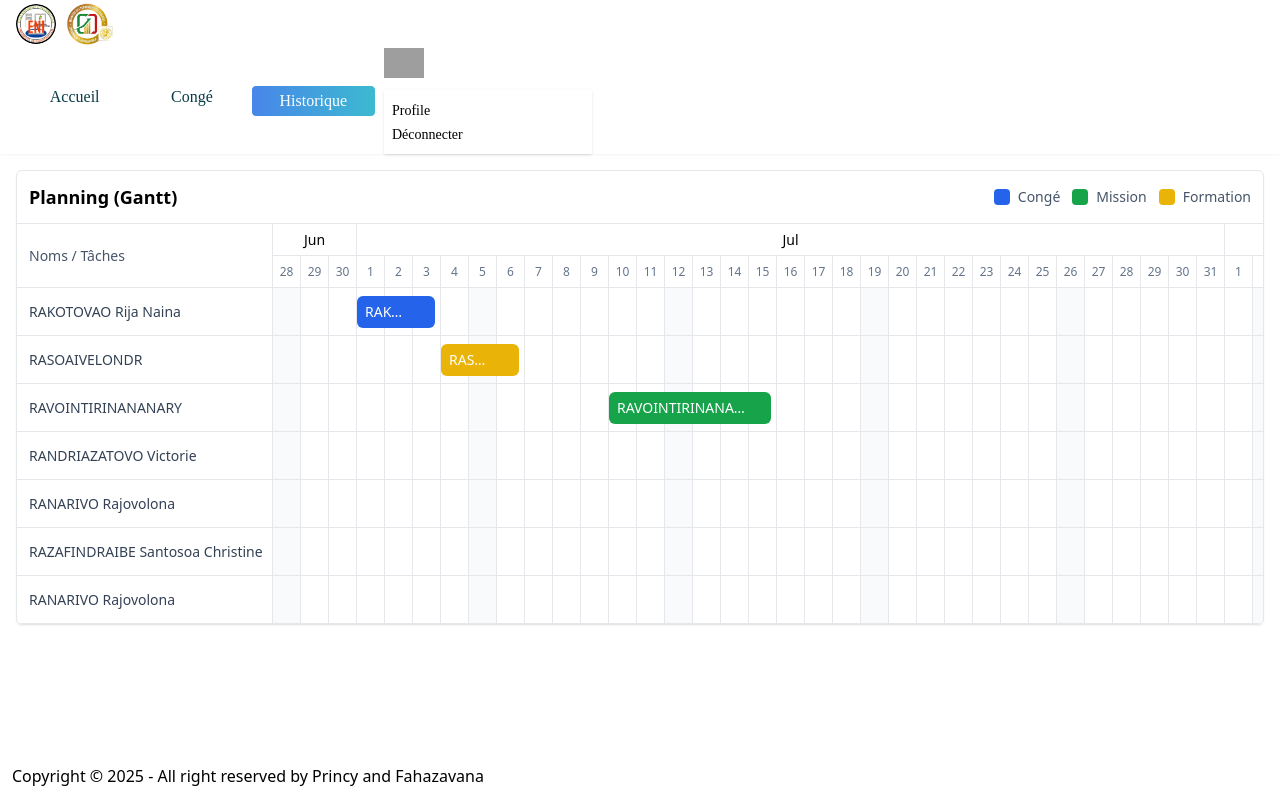
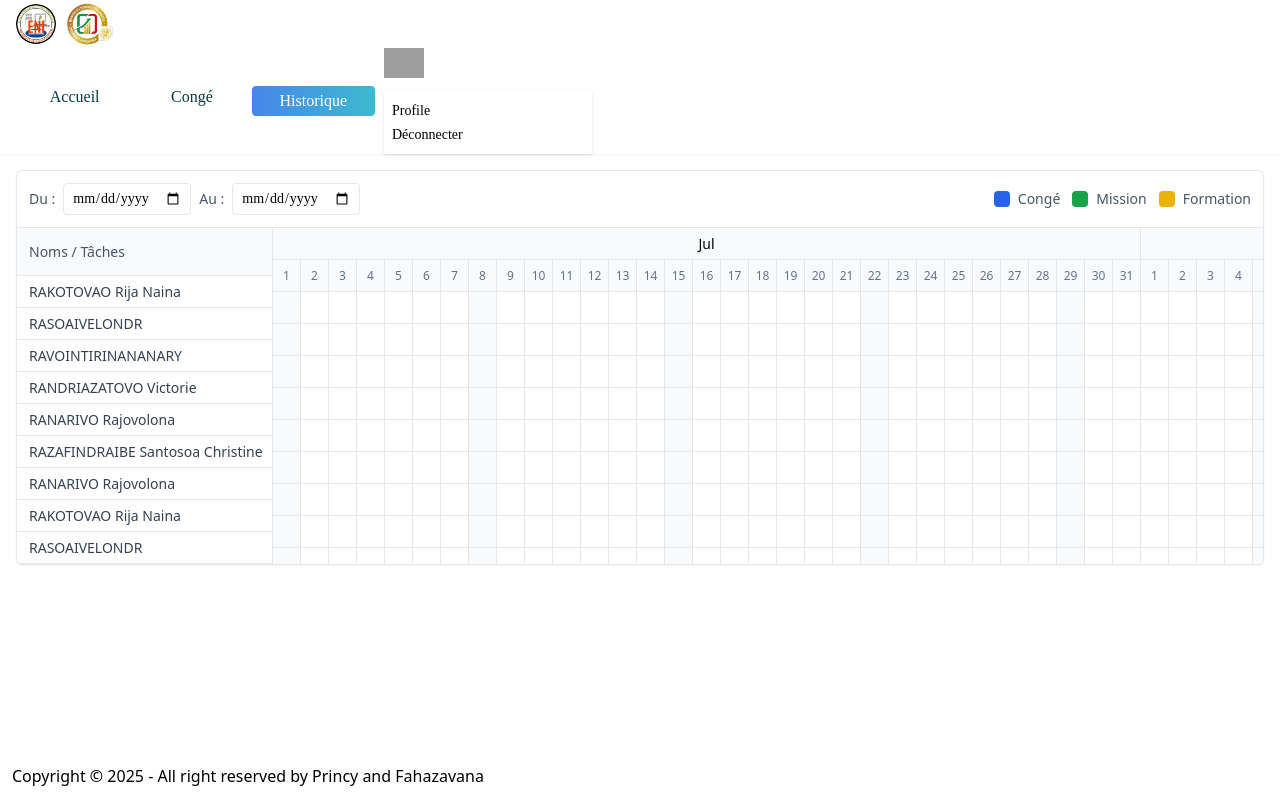
Before and after one commit to Arikanto2/CONGE_SRB, a React (Vite) app in the folder frontend/: page /Statistique in a window 1280 px wide. Built offline with nearby package versions, Linux system fonts and the light colour scheme; grey boxes are pictures that could not be loaded; a web font is replaced by a local one.

Commit message:
Historique

```diff
--- a/frontend/src/Composants/Chart.jsx
+++ b/frontend/src/Composants/Chart.jsx
@@ -1,125 +1,146 @@
-import React, { useMemo } from 'react';
+import React, { useMemo, useState } from "react";
 
-// Composant GanttChart.jsx
-// Utilisation :
-// import GanttChart from './GanttChart';
-// <GanttChart tasks={tasks} dayWidth={28} />
-
-// Structure d'une tâche :
-// { id, name, start: 'YYYY-MM-DD', end: 'YYYY-MM-DD', status: 'conge'|'mission'|'formation' }
-
+// --- Fonctions utilitaires ---
 function parseDate(s) {
-    // Convertit une string 'YYYY-MM-DD' en objet Date (sans heures)
     if (!s) return null;
     if (s instanceof Date) return new Date(s.getFullYear(), s.getMonth(), s.getDate());
-    const [y, m, d] = s.split('-').map(Number);
-    return new Date(y, m - 1, d); // mois commence à 0 en JS
+    const [y, m, d] = s.split("-").map(Number);
+    return new Date(y, m - 1, d);
 }
 
 function daysBetween(a, b) {
-    // Calcule le nombre de jours entiers entre 2 dates
-    const ms = 24 * 60 * 60 * 1000; // millisecondes dans un jour
+    const ms = 24 * 60 * 60 * 1000;
     return Math.round((b - a) / ms);
 }
 
 function addDays(d, n) {
-    // Ajoute n jours à une date et retourne une nouvelle date
     const r = new Date(d);
     r.setDate(r.getDate() + n);
     return r;
 }
 
-// Couleurs par défaut selon le statut de la tâche
+// --- Couleurs par défaut ---
 const DEFAULT_COLORS = {
-    conge: 'bg-blue-600',
-    mission: 'bg-green-600',
-    formation: 'bg-yellow-500',
-    default: 'bg-slate-600'
+    conge: "bg-blue-600",
+    mission: "bg-green-600",
+    formation: "bg-yellow-500",
+    default: "bg-slate-600",
 };
 
+// --- Composant principal ---
 export default function GanttChart({ tasks = [], dayWidth = 28 }) {
-    // Normalisation des tâches : calcul des durées, index interne, dates formatées
+    const [filterStart, setFilterStart] = useState("");
+    const [filterEnd, setFilterEnd] = useState("");
+    const [maxVisibleTasks, setMaxVisibleTasks] = useState(8); // état pour le nombre de tâches visibles
+
     const normalized = useMemo(() => {
         return tasks.map((t, i) => {
             const start = parseDate(t.start);
             const end = parseDate(t.end);
-            const duration = daysBetween(start, end) + 1; // +1 car inclusif
+            const duration = daysBetween(start, end) + 1;
             return { ...t, _start: start, _end: end, _duration: duration, _idx: i };
         });
     }, [tasks]);
 
-    // Calcul de la plage temporelle du diagramme (min et max date)
     const [minDate, maxDate] = useMemo(() => {
-        if (!normalized.length) {
-            // si aucune tâche, on prend aujourd'hui + 30 jours
-            const today = new Date();
-            return [today, addDays(today, 30)];
-        }
-        // trouver la date la plus petite et la plus grande
-        const min = normalized.reduce((acc, t) => (t._start < acc ? t._start : acc), normalized[0]._start);
-        const max = normalized.reduce((acc, t) => (t._end > acc ? t._end : acc), normalized[0]._end);
-        // rajouter un peu de marge de chaque côté
-        return [addDays(min, -3), addDays(max, 3)];
-    }, [normalized]);
+        const today = new Date();
+        const start = new Date(today.getFullYear(), today.getMonth() - 2, 1);
+        const end = new Date(today.getFullYear(), today.getMonth() + 1, 0);
+        return [start, end];
+    }, []);
 
-    // Nombre total de jours affichés
-    const totalDays = useMemo(() => daysBetween(minDate, maxDate) + 1, [minDate, maxDate]);
+    const [filteredMin, filteredMax] = useMemo(() => {
+        const start = filterStart ? parseDate(filterStart) : minDate;
+        const end = filterEnd ? parseDate(filterEnd) : maxDate;
+        return [start, end];
+    }, [filterStart, filterEnd, minDate, maxDate]);
 
-    // Fonction pour convertir une date en position horizontale (x en pixels)
-    const dateToX = (d) => daysBetween(minDate, d) * dayWidth;
+    const visibleTasks = useMemo(() => {
+        return normalized.filter(
+            (t) => t._end >= filteredMin && t._start <= filteredMax
+        );
+    }, [normalized, filteredMin, filteredMax]);
 
-    // Construction des entêtes (jours + mois regroupés)
+    const totalDays = useMemo(
+        () => daysBetween(filteredMin, filteredMax) + 1,
+        [filteredMin, filteredMax]
+    );
+    const dateToX = (d) => daysBetween(filteredMin, d) * dayWidth;
+
     const headers = useMemo(() => {
         const days = [];
         for (let i = 0; i < totalDays; i++) {
-            const dt = addDays(minDate, i);
-            days.push({ date: dt, label: dt.getDate() }); // label = numéro du jour
+            const dt = addDays(filteredMin, i);
+            days.push({ date: dt, label: dt.getDate() });
         }
 
-        // Regrouper par mois pour dessiner la ligne des mois
         const months = [];
         let cur = null;
         days.forEach((d, idx) => {
-            const key = d.date.getFullYear() + '-' + (d.date.getMonth() + 1);
+            const key = d.date.getFullYear() + "-" + (d.date.getMonth() + 1);
             if (!cur || cur.key !== key) {
-                // nouveau mois
-                cur = { key, month: d.date.toLocaleString(undefined, { month: 'short' }), startIdx: idx, span: 1 };
+                cur = {
+                    key,
+                    month: d.date.toLocaleString(undefined, { month: "short" }),
+                    startIdx: idx,
+                    span: 1,
+                };
                 months.push(cur);
-            } else cur.span++; // même mois → augmenter sa largeur
+            } else cur.span++;
         });
         return { days, months };
-    }, [minDate, totalDays, dayWidth]);
+    }, [filteredMin, totalDays]);
 
-    // Hauteur d'une tâche
-    const TASK_HEIGHT = 48; // 12 * 4px = 48px (taille h-12)
+    const TASK_HEIGHT = 32;
+    const BAR_HEIGHT = 20;
 
-// Nombre maximum de tâches visibles sans scroll
-    const MAX_VISIBLE_TASKS = 7;
+    // --- Gestion du scroll ---
+    const handleScroll = (e) => {
+        const scrollTop = e.target.scrollTop;
+        if (scrollTop > 0 && maxVisibleTasks === 8) {
+            setMaxVisibleTasks(12); // passe à 12 tâches visibles
+        }
+    };
 
     return (
         <div className="w-full border rounded-md overflow-hidden bg-white shadow-sm">
-            {/* Header avec légende */}
+            {/* Filtres et légende */}
             <div className="flex items-center justify-between p-3 border-b">
-                <h3 className="text-lg font-semibold">Planning (Gantt)</h3>
-                <div className="flex items-center gap-3">
-                    <Legend />
+                <div className="flex items-center gap-2">
+                    <label className="text-sm text-slate-600">Du :</label>
+                    <input
+                        type="date"
+                        className="border rounded px-2 py-1 text-sm"
+                        value={filterStart}
+                        onChange={(e) => setFilterStart(e.target.value)}
+                    />
+                    <label className="text-sm text-slate-600">Au :</label>
+                    <input
+                        type="date"
+                        className="border rounded px-2 py-1 text-sm"
+                        value={filterEnd}
+                        onChange={(e) => setFilterEnd(e.target.value)}
+                    />
                 </div>
+                <Legend />
             </div>
 
-            <div className="flex">
-                {/* Colonne gauche : noms des tâches */}
+            {/* Conteneur défilable */}
+            <div
+                className="flex overflow-auto"
+                style={{ maxHeight: TASK_HEIGHT * maxVisibleTasks + 80 }}
+                onScroll={handleScroll}
+            >
+                {/* Colonne noms */}
                 <div className="w-64 min-w-[16rem] border-r">
-                    <div className="h-16 flex items-center px-3 border-b">
+                    <div className="h-12 flex items-center px-3 border-b bg-slate-50 sticky top-0 z-10">
                         <span className="text-sm text-slate-600">Noms / Tâches</span>
                     </div>
-                    <div
-                        className="overflow-y-auto"
-                        style={{ maxHeight: TASK_HEIGHT * MAX_VISIBLE_TASKS }} // limite à 7 tâches visibles
-                    >
-                        {normalized.map((t) => (
+                    <div>
+                        {visibleTasks.map((t) => (
                             <div
                                 key={t.id ?? t._idx}
-                                className="h-12 flex items-center px-3 border-b text-sm text-slate-700 truncate"
+                                className="h-8 flex items-center px-3 border-b text-sm text-slate-700 truncate bg-white"
                                 title={`${t.name} — ${t.start} → ${t.end}`}
                             >
                                 {t.name}
@@ -128,11 +149,11 @@ export default function GanttChart({ tasks = [], dayWidth = 28 }) {
                     </div>
                 </div>
 
-                {/* Partie droite : calendrier + barres */}
-                <div className="flex-1 overflow-auto">
+                {/* Calendrier */}
+                <div className="flex-1 bg-white">
                     <div style={{ width: totalDays * dayWidth }} className="min-w-[400px]">
-                        {/* Ligne des mois */}
-                        <div className="h-8 border-b flex">
+                        {/* Mois */}
+                        <div className="h-8 border-b flex sticky top-0 bg-slate-50 z-10">
                             {headers.months.map((m) => (
                                 <div
                                     key={m.key}
@@ -144,8 +165,8 @@ export default function GanttChart({ tasks = [], dayWidth = 28 }) {
                             ))}
                         </div>
 
-                        {/* Ligne des jours */}
-                        <div className="h-8 border-b flex">
+                        {/* Jours */}
+                        <div className="h-8 border-b flex sticky top-8 bg-slate-50 z-10">
                             {headers.days.map((d, idx) => (
                                 <div
                                     key={idx}
@@ -158,42 +179,34 @@ export default function GanttChart({ tasks = [], dayWidth = 28 }) {
                         </div>
 
                         {/* Grille + barres */}
-                        <div
-                            className="overflow-y-auto"
-                            style={{ maxHeight: TASK_HEIGHT * MAX_VISIBLE_TASKS }}
-                        >
-                            {normalized.map((t) => (
-                                <div key={t.id ?? t._idx} className="h-12 border-b relative">
-                                    {/* grille verticale des jours */}
+                        <div>
+                            {visibleTasks.map((t) => (
+                                <div key={t.id ?? t._idx} className="h-8 border-b relative">
                                     <div className="absolute inset-0 flex">
-                                        {headers.days.map((d, idx) => (
+                                        {headers.days.map((_, idx) => (
                                             <div
                                                 key={idx}
                                                 style={{ width: dayWidth }}
-                                                className={`h-full border-r ${idx % 7 === 0 ? 'bg-slate-50' : ''}`}
+                                                className={`h-full border-r ${
+                                                    idx % 7 === 0 ? "bg-slate-50" : ""
+                                                }`}
                                             />
                                         ))}
                                     </div>
-
-                                    {/* Barre représentant la tâche */}
                                     <div
-                                        className="absolute top-2 left-0 h-8"
+                                        className="absolute top-1 left-0"
                                         style={{ transform: `translateX(${dateToX(t._start)}px)` }}
                                     >
                                         <div
-                                            className={`h-8 rounded-md flex items-center px-2 text-white text-sm ${
+                                            className={`rounded-md ${
                                                 DEFAULT_COLORS[t.status] || DEFAULT_COLORS.default
                                             }`}
-                                            style={{ width: Math.max(8, t._duration * dayWidth - 6) }}
-                                            title={`${t.name}: ${t.start} → ${t.end} (${t._duration} j)`} // tooltip
-                                        >
-                    <span
-                        className="truncate"
-                        style={{ maxWidth: Math.max(40, t._duration * dayWidth - 40) }}
-                    >
-                      {t.name}
-                    </span>
-                                        </div>
+                                            style={{
+                                                width: Math.max(8, t._duration * dayWidth - 6),
+                                                height: BAR_HEIGHT,
+                                            }}
+                                            title={`${t.name}: ${t.start} → ${t.end}`}
+                                        />
                                     </div>
                                 </div>
                             ))}
@@ -203,10 +216,9 @@ export default function GanttChart({ tasks = [], dayWidth = 28 }) {
             </div>
         </div>
     );
-
 }
 
-// Composant légende en haut à droite
+// --- Légende ---
 function Legend() {
     return (
         <div className="flex items-center gap-3">
@@ -217,7 +229,6 @@ function Legend() {
     );
 }
 
-// Élément individuel de la légende
 function LegendItem({ colorClass, label }) {
     return (
         <div className="flex items-center gap-2 text-sm">
--- a/frontend/src/data/Conge.js
+++ b/frontend/src/data/Conge.js
@@ -1,13 +1,32 @@
 export const exampleTasks = [
-    { id: 1, name: 'RAKOTOVAO Rija Naina', start: '2025-07-01', end: '2025-07-03', status: 'conge' },
-    { id: 2, name: 'RASOAIVELONDR', start: '2025-07-04', end: '2025-07-06', status: 'formation' },
-    { id: 3, name: 'RAVOINTIRINANANARY', start: '2025-07-10', end: '2025-07-15', status: 'mission' },
-    { id: 4, name: 'RANDRIAZATOVO Victorie', start: '2025-08-05', end: '2025-08-12', status: 'conge' },
-    { id: 5, name: 'RANARIVO Rajovolona', start: '2025-08-20', end: '2025-08-28', status: 'mission' },
-    { id: 6, name: 'RAZAFINDRAIBE Santosoa Christine', start: '2025-09-02', end: '2025-09-03', status: 'conge' },
-    { id: 7, name: 'RANARIVO Rajovolona', start: '2025-08-20', end: '2025-08-28', status: 'mission' },
-    { id: 8, name: 'RANARIVO Rajovolona', start: '2025-08-20', end: '2025-08-28', status: 'mission' },
-    { id: 9, name: 'RANARIVO Rajovolona', start: '2025-08-20', end: '2025-08-28', status: 'mission' },
-    { id: 10, name: 'RAKOTOVAO Rija Naina', start: '2025-07-01', end: '2025-07-03', status: 'conge' },
-    { id: 11, name: 'RAKOTOVAO Rija Naina', start: '2025-07-01', end: '2025-07-03', status: 'conge' },
+    { id: 1, name: 'RAKOTOVAO Rija Naina', start: '2025-08-08', end: '2025-08-10', status: 'conge' },
+    { id: 2, name: 'RASOAIVELONDR', start: '2025-08-09', end: '2025-08-10', status: 'formation' },
+    { id: 3, name: 'RAVOINTIRINANANARY', start: '2025-08-08', end: '2025-08-09', status: 'mission' },
+    { id: 4, name: 'RANDRIAZATOVO Victorie', start: '2025-08-09', end: '2025-08-10', status: 'conge' },
+    { id: 5, name: 'RANARIVO Rajovolona', start: '2025-08-08', end: '2025-08-08', status: 'mission' },
+    { id: 6, name: 'RAZAFINDRAIBE Santosoa Christine', start: '2025-08-10', end: '2025-08-10', status: 'conge' },
+    { id: 7, name: 'RANARIVO Rajovolona', start: '2025-08-09', end: '2025-08-10', status: 'mission' },
+    { id: 8, name: 'RAKOTOVAO Rija Naina', start: '2025-09-08', end: '2025-09-10', status: 'conge' },
+    { id: 9, name: 'RASOAIVELONDR', start: '2025-09-09', end: '2025-09-10', status: 'formation' },
+    { id: 10, name: 'RAVOINTIRINANANARY', start: '2025-09-08', end: '2025-09-09', status: 'mission' },
+    { id: 11, name: 'RANDRIAZATOVO Victorie', start: '2025-09-09', end: '2025-09-10', status: 'conge' },
+    { id: 12, name: 'RANARIVO Rajovolona', start: '2025-09-08', end: '2025-09-08', status: 'mission' },
+    { id: 13, name: 'RAZAFINDRAIBE Santosoa Christine', start: '2025-09-10', end: '2025-09-10', status: 'conge' },
+    { id: 14, name: 'RANARIVO Rajovolona', start: '2025-09-09', end: '2025-09-10', status: 'mission' },
+    { id: 15, name: 'RAKOTOVAO Rija Naina', start: '2025-10-08', end: '2025-10-10', status: 'conge' },
+    { id: 16, name: 'RASOAIVELONDR', start: '2025-10-09', end: '2025-10-10', status: 'formation' },
+    { id: 17, name: 'RAVOINTIRINANANARY', start: '2025-10-08', end: '2025-10-09', status: 'mission' },
+    { id: 18, name: 'RANDRIAZATOVO Victorie', start: '2025-10-09', end: '2025-10-10', status: 'conge' },
+    { id: 19, name: 'RANARIVO Rajovolona', start: '2025-10-08', end: '2025-10-08', status: 'mission' },
+    { id: 20, name: 'RAZAFINDRAIBE Santosoa Christine', start: '2025-10-10', end: '2025-10-10', status: 'conge' },
+    { id: 21, name: 'RANARIVO Rajovolona', start: '2025-10-09', end: '2025-10-10', status: 'mission' },
+    { id: 22, name: 'RAKOTOVAO Rija Naina', start: '2025-08-08', end: '2025-08-09', status: 'conge' },
+    { id: 23, name: 'RASOAIVELONDR', start: '2025-09-09', end: '2025-09-10', status: 'formation' },
+    { id: 24, name: 'RAVOINTIRINANANARY', start: '2025-10-08', end: '2025-10-08', status: 'mission' },
+    { id: 25, name: 'RANDRIAZATOVO Victorie', start: '2025-08-09', end: '2025-08-10', status: 'conge' },
+    { id: 26, name: 'RANARIVO Rajovolona', start: '2025-09-08', end: '2025-09-09', status: 'mission' },
+    { id: 27, name: 'RAZAFINDRAIBE Santosoa Christine', start: '2025-10-09', end: '2025-10-09', status: 'conge' },
+    { id: 28, name: 'RANARIVO Rajovolona', start: '2025-08-08', end: '2025-08-10', status: 'mission' },
+    { id: 29, name: 'RAKOTOVAO Rija Naina', start: '2025-09-09', end: '2025-09-10', status: 'conge' },
+    { id: 30, name: 'RASOAIVELONDR', start: '2025-10-08', end: '2025-10-10', status: 'formation' },
 ];
```
Also changed, not shown: frontend/src/Style/App.css (+6 -3 lines), frontend/src/views/Accueil.jsx (+26 -38 lines).
